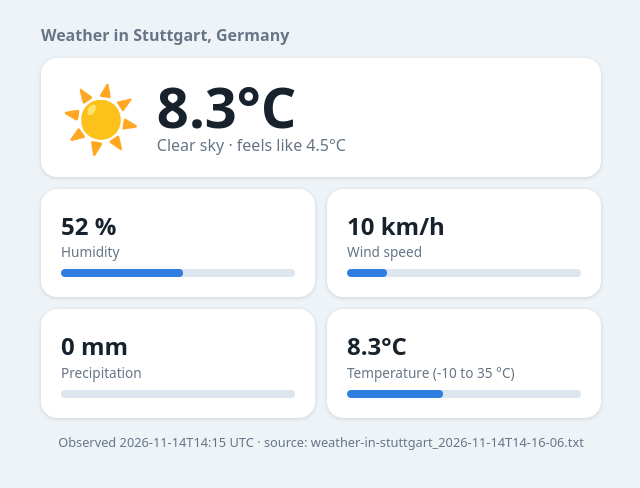
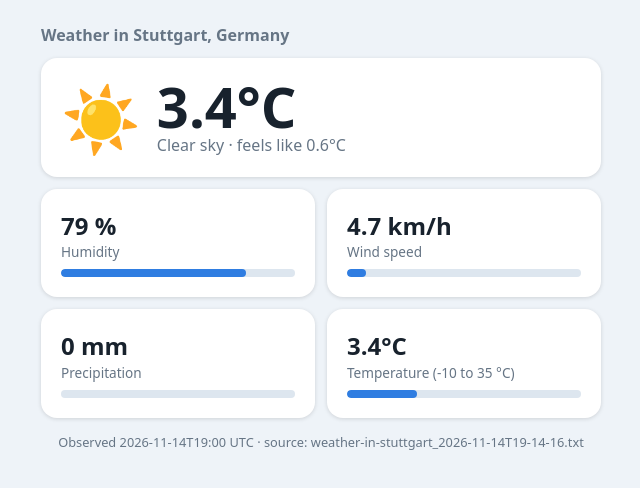
Before and after one commit to sjschmid/test-automation, a plain HTML site: page index.html in a window 1280 px wide. Shown: the whole page, without its empty margins (319-959 px from the left). Drawn offline with Linux system fonts and the light colour scheme.

Commit message:
Add weather data for Stuttgart [skip ci]

```diff
--- a/index.html
+++ b/index.html
@@ -22,12 +22,12 @@ h1{font-size:1rem;font-weight:600;color:var(--muted);margin:0 0 12px}
 </style></head><body><main>
 <h1>Weather in Stuttgart, Germany</h1>
 <div class="card hero"><div class="icon">☀️</div>
-<div><div class="temp">8.3°C</div><div class="cond">Clear sky · feels like 4.5°C</div></div></div>
+<div><div class="temp">3.4°C</div><div class="cond">Clear sky · feels like 0.6°C</div></div></div>
 <div class="grid">
-<div class="card m"><div class="v">52 %</div><div class="l">Humidity</div><div class="bar"><i style="width:52%"></i></div></div>
-<div class="card m"><div class="v">10 km/h</div><div class="l">Wind speed</div><div class="bar"><i style="width:17%"></i></div></div>
+<div class="card m"><div class="v">79 %</div><div class="l">Humidity</div><div class="bar"><i style="width:79%"></i></div></div>
+<div class="card m"><div class="v">4.7 km/h</div><div class="l">Wind speed</div><div class="bar"><i style="width:8%"></i></div></div>
 <div class="card m"><div class="v">0 mm</div><div class="l">Precipitation</div><div class="bar"><i style="width:0%"></i></div></div>
-<div class="card m"><div class="v">8.3°C</div><div class="l">Temperature (-10 to 35 °C)</div><div class="bar"><i style="width:41%"></i></div></div>
+<div class="card m"><div class="v">3.4°C</div><div class="l">Temperature (-10 to 35 °C)</div><div class="bar"><i style="width:30%"></i></div></div>
 </div>
-<div class="foot">Observed 2026-11-14T14:15 UTC · source: weather-in-stuttgart_2026-11-14T14-16-06.txt</div>
+<div class="foot">Observed 2026-11-14T19:00 UTC · source: weather-in-stuttgart_2026-11-14T19-14-16.txt</div>
 </main></body></html>
```
Also changed, not shown: weather/weather-in-stuttgart_2026-11-14T19-14-16.txt (added).
